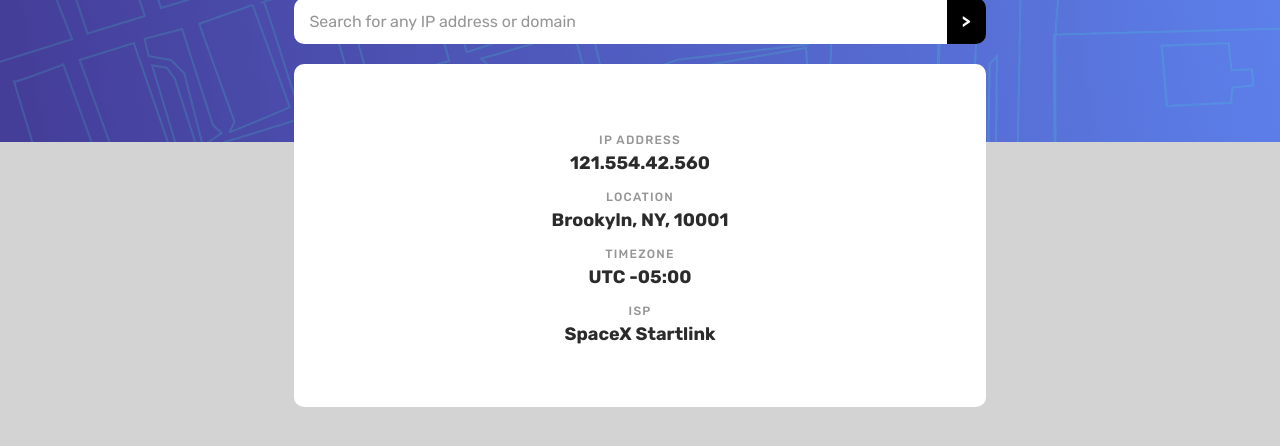
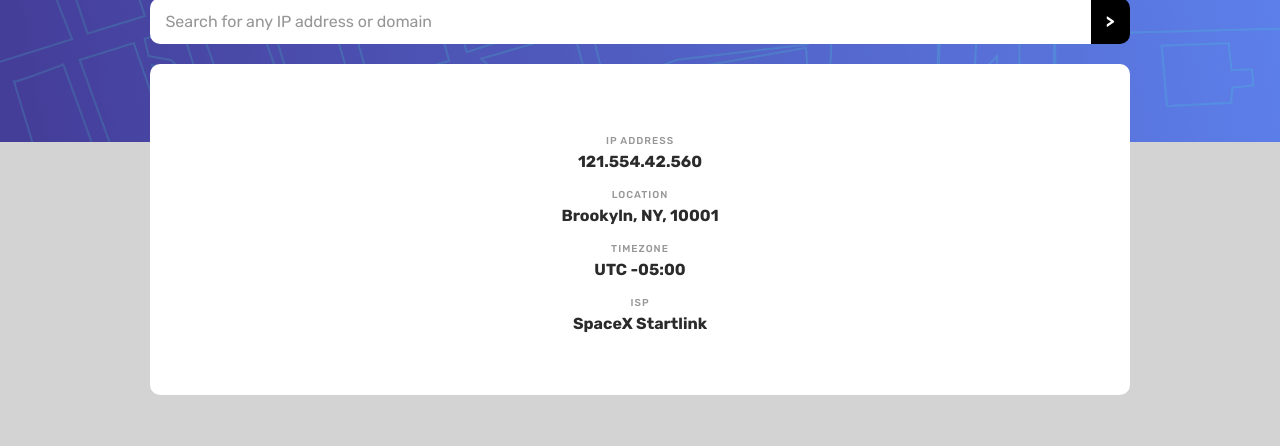
Before and after one commit to Techie-Stephen/IP-Locator, a plain HTML site: page index.html in a window 1280 px wide. Shown: the part 108-554 px from the top of the page. Drawn offline with nearby package versions, Linux system fonts and the light colour scheme; no server answers.

Commit message:
---------

```diff
--- a/css/main.scss
+++ b/css/main.scss
@@ -53,7 +53,7 @@ body{
             align-items: center;
             border-radius: 10px;
             overflow: hidden;
-            width: 60%;
+            width: 85%;
         }
 
         input{
@@ -77,7 +77,7 @@ body{
         border-radius: 10px;
         overflow: hidden;
         padding: 5%;
-        width: 60%;
+        width: 85%;
         margin: 0px auto;
 
         div{
@@ -90,11 +90,11 @@ body{
                 font-weight: 500;
                 padding: 5px;
                 text-transform: uppercase;
-                font-size: 12px;
+                font-size: 10px;
                 letter-spacing: .1em;
             }
             h2{
-                font-size: 18px;
+                font-size: 16px;
                 font-weight: 600;
             }
 
```
Also changed, not shown: css/main.css.
